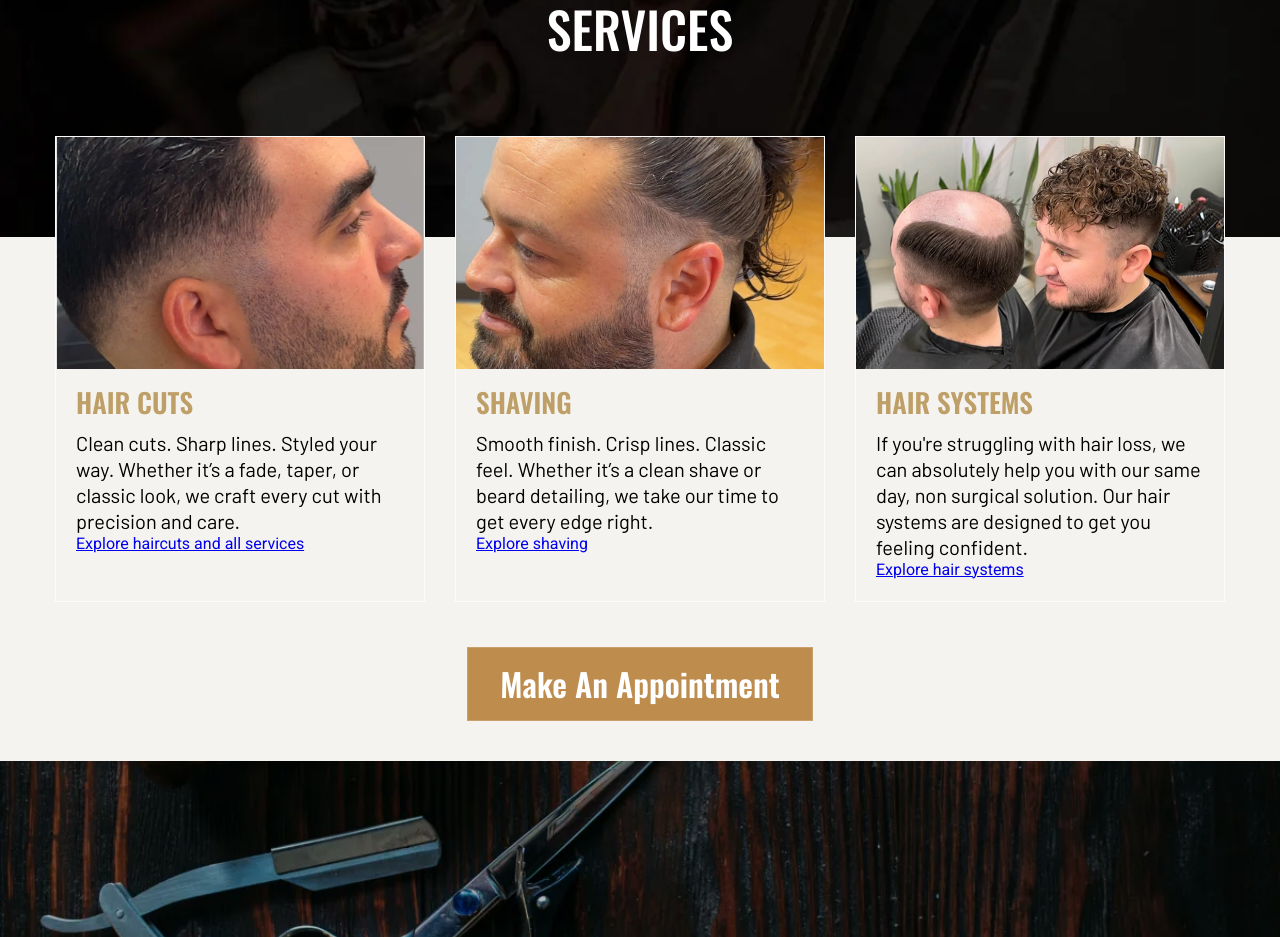
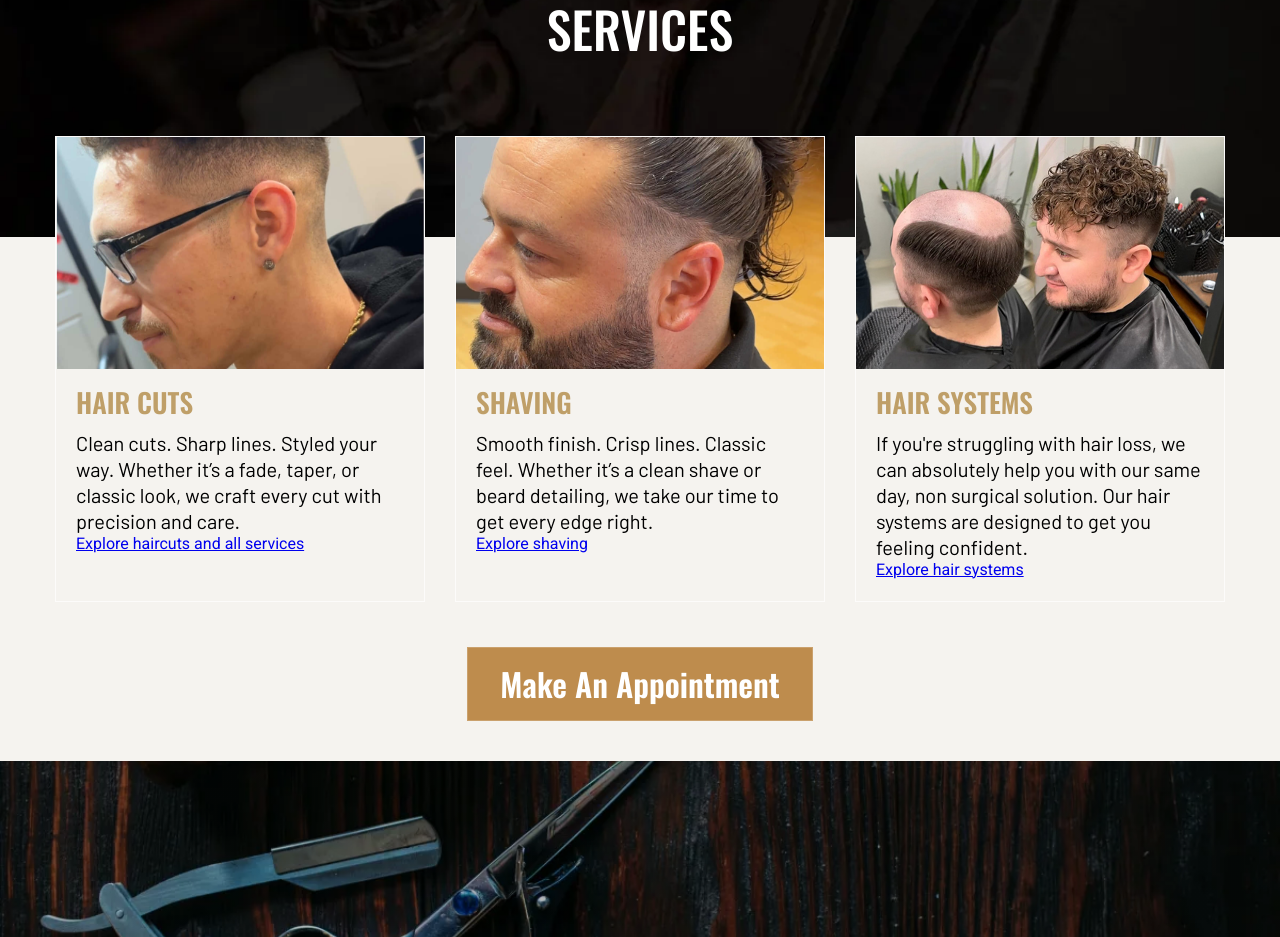
Before and after one commit to Sassouni1/faded-by-the-queen-site, a plain HTML site: page index.html in a window 1280 px wide. Shown: the part 1630-2567 px from the top of the page. Drawn offline with nearby package versions, Linux system fonts and the light colour scheme; a web font is replaced by a local one.

Commit message:
Use warmer authentic fade photo on homepage card

```diff
--- a/index.html
+++ b/index.html
@@ -76,7 +76,7 @@
           </div>
         </div>
         <div class="rail cards">
-          <article class="service-card"><img src="assets/brittany-tiktok-04.jpg" alt="Fade haircut shown on FADED. by the Queen’s TikTok" /><div><h3>HAIR CUTS</h3><p>Clean cuts. Sharp lines. Styled your way. Whether it’s a fade, taper, or classic look, we craft every cut with precision and care.</p><a href="services/">Explore haircuts and all services</a></div></article>
+          <article class="service-card"><img src="assets/brittany-tiktok-01.jpg" alt="Close-up fade haircut shown on FADED. by the Queen’s TikTok" /><div><h3>HAIR CUTS</h3><p>Clean cuts. Sharp lines. Styled your way. Whether it’s a fade, taper, or classic look, we craft every cut with precision and care.</p><a href="services/">Explore haircuts and all services</a></div></article>
           <article class="service-card"><img src="assets/brittany-tiktok-09.jpg" alt="Shaped beard shown on FADED. by the Queen’s TikTok" /><div><h3>SHAVING</h3><p>Smooth finish. Crisp lines. Classic feel. Whether it’s a clean shave or beard detailing, we take our time to get every edge right.</p><a href="services/shaving/">Explore shaving</a></div></article>
           <article class="service-card"><img src="assets/systems.jpg" alt="Men’s hair systems and non-surgical hair replacement" /><div><h3>HAIR SYSTEMS</h3><p>If you're struggling with hair loss, we can absolutely help you with our same day, non surgical solution. Our hair systems are designed to get you feeling confident.</p><a href="hair-loss-solutions/index.html">Explore hair systems</a></div></article>
         </div>
```
